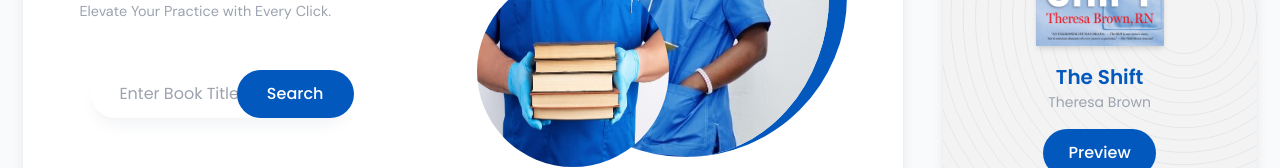
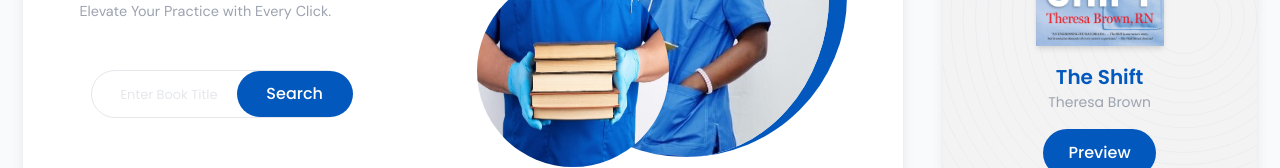
Before and after one commit to davidfayanju1/PeriOpBlog, a React (Vite) app: page / in a window 1280 px wide. Shown: the part 388-556 px from the top of the page. Built offline with nearby package versions, Linux system fonts and the light colour scheme.

Commit message:
Changes Changes

```diff
--- a/src/components/common/WIP.tsx
+++ b/src/components/common/WIP.tsx
@@ -5,7 +5,7 @@ const WIP = () => {
     <div className="h-full flex items-center justify-center">
       <div className="container h-full w-full flex items-center justify-center text-center flex-col">
         <div className="item_container mt-[2rem]">
-          <MdConstruction size={180} color="#0358BD" />
+          <MdConstruction size={150} color="#0358BD" />
         </div>
         <h1 className="poppins-bold md:text-[2rem] text-[1.7rem]">
           Be Patient With Us
--- a/src/components/modules/home/HomeComp.tsx
+++ b/src/components/modules/home/HomeComp.tsx
@@ -85,10 +85,10 @@ const HomeComp = () => {
             </span>
 
             <div className="item_container p-3">
-              <div className="input_container flex items-center px-7 justify-center border-solid mt-9  rounded-full md:w-[65%] shadow-lg shadow-gray-100 w-full md:h-[3rem] h-[2.5rem]">
+              <div className="input_container flex items-center px-7 justify-center mt-9 rounded-full md:w-[65%] border-solid border-[1px] border-gray-200 w-full md:h-[3rem] h-[2.5rem]">
                 <input
                   type="text"
-                  className="outline-none poppins-regular bg-transparent w-full text-[16px]"
+                  className="outline-none poppins-regular bg-transparent w-full text-[16px] placeholder:text-gray-200 placeholder:text-[13px]"
                   placeholder="Enter Book Title"
                   value={search.title}
                 />
```
Also changed, not shown: public/icons/circles.svg.
